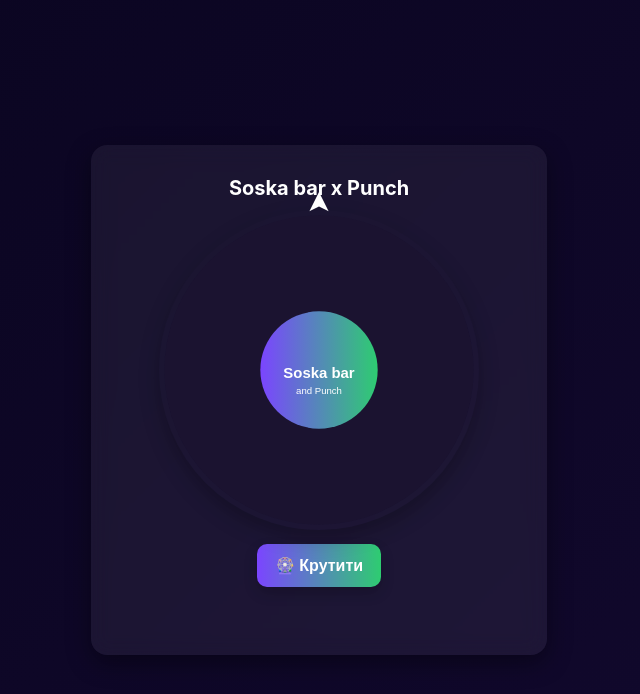
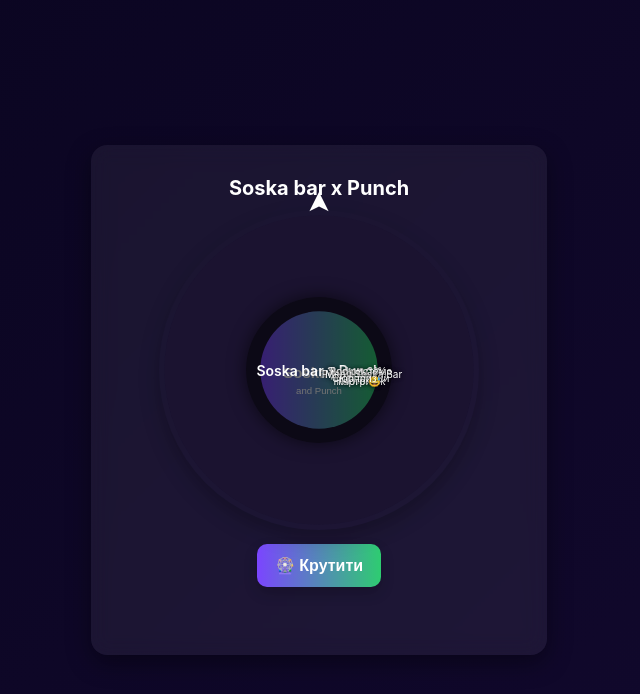
Before and after one commit to bountynazar21-dotcom/soska-wheel-app, a FastAPI app: page /static/index.html in a window 1280 px wide. Shown: the top 694 px of the page, without its empty margins (321-961 px from the left). Run offline with FastAPI, Linux system fonts and the light colour scheme; parts of the project's set-up code (start-up, migrations or seed data) failed here and were passed over; some libraries are stand-ins or nearby versions.

Commit message:
update GET routes and improve wheel logic

```diff
--- a/routes/spin.py
+++ b/routes/spin.py
@@ -49,8 +49,3 @@
 
     finally:
         db.close()
-
-
-@router.get("/ping")
-async def ping():
-    return {"status": "ok"}
--- a/static/index.html
+++ b/static/index.html
@@ -12,7 +12,15 @@
     <h1 class="brand">Soska bar x Punch</h1>
 
     <div class="wheel-wrap">
-      <img id="wheel" src="assets/wheel.svg" alt="Wheel">
+      <!-- контейнер колеса, в нього JS додасть підписи секторів -->
+      <div class="wheel-container">
+        <img id="wheel" src="assets/wheel.svg" alt="Wheel">
+
+        <!-- текст у центрі (сюди будемо виводити приз) -->
+        <div id="wheel-center-text">Soska bar x Punch</div>
+      </div>
+
+      <!-- стрілка поверх колеса -->
       <img id="pointer" src="assets/pointer.svg" alt="Pointer">
     </div>
 
@@ -20,6 +28,11 @@
     <p id="result" class="result"></p>
   </div>
 
+  <!-- оверлей салюту -->
+  <div id="fireworks" class="fireworks">
+    <div id="fireworks-text"></div>
+  </div>
+
   <script src="wheel.js"></script>
 </body>
 </html>
--- a/static/style.css
+++ b/static/style.css
@@ -38,20 +39,68 @@
   margin: 0 auto;
 }
 
+/* Контейнер колеса (сюди вішаємо текст, підписи) */
+.wheel-container {
+  position: relative;
+  width: 100%;
+  height: 100%;
+}
+
+/* Саме зображення колеса */
 #wheel {
   width: 100%;
+  height: 100%;
   border-radius: 50%;
   box-shadow: 0 8px 20px rgba(0, 0, 0, 0.25);
+  display: block;
 }
 
+/* Стрілка зверху */
 #pointer {
   position: absolute;
   left: 50%;
   top: -18px;
   transform: translateX(-50%);
   width: 48px;
+  z-index: 10;
 }
 
+/* Текст у центрі колеса (сюди виводимо приз) */
+#wheel-center-text {
+  position: absolute;
+  width: 130px;
+  height: 130px;
+  border-radius: 50%;
+  background: rgba(0, 0, 0, 0.55);
+  top: 50%;
+  left: 50%;
+  transform: translate(-50%, -50%);
+  display: flex;
+  align-items: center;
+  justify-content: center;
+  text-align: center;
+  color: #fff;
+  font-weight: 600;
+  font-size: 14px;
+  padding: 8px;
+  box-shadow: 0 0 18px rgba(0, 0, 0, 0.6);
+}
+
+/* Підписи секторів (JS буде додавати .sector-label) */
+.sector-label {
+  position: absolute;
+  top: 50%;
+  left: 50%;
+  transform-origin: 50% 0;
+  color: #fff;
+  font-size: 10px;
+  text-align: center;
+  width: 80px;
+  pointer-events: none;
+  text-shadow: 0 0 4px rgba(0, 0, 0, 0.8);
+}
+
+/* Кнопка */
 .spin-btn {
   margin-top: 14px;
   padding: 12px 18px;
--- a/static/wheel.js
+++ b/static/wheel.js
@@ -7,17 +7,69 @@
 
 const btn = document.getElementById("spinBtn");
 const wheel = document.getElementById("wheel");
+const wheelContainer = document.querySelector(".wheel-container");
 const res = document.getElementById("result");
+const centerText = document.getElementById("wheel-center-text");
+const fireworks = document.getElementById("fireworks");
+const fireworksText = document.getElementById("fireworks-text");
+
+// 👉 СПИСОК СЕКТОРІВ / ПРИЗІВ
+// ВАЖЛИВО: назви label повинні збігатися з тим, що бекенд повертає в `prize`
+const sectors = [
+  { label: "Рідина Punch" },
+  { label: "Знижка 31%" },
+  { label: "Pod система" },
+  { label: "Мерч Soska Bar" },
+  { label: "Дві рідини" },
+  { label: "Картридж" },
+  { label: "Нічого 😅" },
+  { label: "Сюрприз" }
+];
+
+const sectorAngle = 360 / sectors.length;
+// Стрілка зверху, а 0° для rotate — це “направо”, тому використовуємо офсет
+const POINTER_OFFSET = 90;
 
 let spinning = false;
 
+/**
+ * Додаємо підписи секторів по колу
+ */
+function renderSectorLabels() {
+  if (!wheelContainer) return;
+
+  sectors.forEach((sector, i) => {
+    const label = document.createElement("div");
+    label.className = "sector-label";
+    label.textContent = sector.label;
+
+    // центр сектору відносно 0°
+    const angle = i * sectorAngle + sectorAngle / 2;
+
+    // крутимо навколо центру кола, зсув до краю, потім повертаємо текст назад
+    label.style.transform = `
+      rotate(${angle - POINTER_OFFSET}deg)
+      translate(0, -42%)
+      rotate(${-(angle - POINTER_OFFSET)}deg)
+    `;
+
+    wheelContainer.appendChild(label);
+  });
+}
+
+renderSectorLabels();
+
+/**
+ * Запит до бекенда
+ */
 async function spinRequest(payload) {
   try {
     const r = await fetch("/spin", {
       method: "POST",
       headers: { "Content-Type": "application/json" },
-      body: JSON.stringify(payload),
+      body: JSON.stringify(payload)
     });
+
     return await r.json();
   } catch (e) {
     console.error(e);
@@ -25,52 +77,91 @@
   }
 }
 
+/**
+ * Показ салюту з текстом
+ */
+function showFireworks(text) {
+  if (!fireworks || !fireworksText) return;
+  fireworksText.textContent = text;
+  fireworks.classList.add("show");
+
+  setTimeout(() => {
+    fireworks.classList.remove("show");
+  }, 2000);
+}
+
 btn.addEventListener("click", async () => {
   if (spinning) return;
   spinning = true;
   btn.disabled = true;
+
   res.textContent = "Крутимо...";
+  if (centerText) centerText.textContent = "Крутимо...";
 
-  // Дані користувача з Telegram WebApp
+  // Дані юзера з Telegram WebApp
   let username = "unknown";
   let user_id = null;
 
-  if (tg && tg.initDataUnsafe && tg.initDataUnsafe.user) {
+  if (tg?.initDataUnsafe?.user) {
+    const u = tg.initDataUnsafe.user;
     username =
-      tg.initDataUnsafe.user.username ||
-      `${tg.initDataUnsafe.user.first_name || ""} ${
-        tg.initDataUnsafe.user.last_name || ""
-      }`.trim() ||
+      u.username ||
+      `${u.first_name || ""} ${u.last_name || ""}`.trim() ||
       "user";
-    user_id = tg.initDataUnsafe.user.id;
+    user_id = u.id;
   }
 
-  // Номер чеку — для MVP можна через prompt
   const check = prompt("Введи номер чеку (або залиш порожнім):") || "demo";
+  const payload = { username, user_id, check };
 
-  // Анімація колеса
-  const extraSpins = 5; // кількість повних обертів
-  const randomDeg = Math.floor(Math.random() * 360);
-  const finalDeg = 360 * extraSpins + randomDeg;
+  // 1️⃣ Спочатку дізнаємось, який приз видав бекенд
+  const { prize, repeat, message } = await spinRequest(payload);
 
-  wheel.style.transition = "transform 4s cubic-bezier(.33,1,.68,1)";
-  wheel.style.transform = `rotate(${finalDeg}deg)`;
+  // 2️⃣ Знаходимо сектор із таким призом
+  let sectorIndex = sectors.findIndex((s) => s.label === prize);
+  if (sectorIndex === -1) {
+    // Якщо бекенд повернув назву, якої немає у sectors — рулетка рандомна
+    sectorIndex = Math.floor(Math.random() * sectors.length);
+  }
 
-  // Паралельно шлемо запит на бекенд
-  const payload = { username, user_id, check };
-  const promise = spinRequest(payload);
+  const sectorCenterAngle =
+    sectorIndex * sectorAngle + sectorAngle / 2; // центр сектору в градусах
 
-  // Чекаємо поки докрутиться
-  setTimeout(async () => {
-    const { prize, repeat, message } = await promise;
+  // Кут, щоб стрілка зверху зупинилась на центрі цього сектору
+  // Формула: хочемо, щоб (sectorCenterAngle + rotation) ≡ POINTER_OFFSET (mod 360)
+  // => rotation ≡ POINTER_OFFSET - sectorCenterAngle (mod 360)
+  const baseRot = (POINTER_OFFSET - sectorCenterAngle + 360) % 360;
+  const extraSpins = 5; // повні оберти для краси
+  const finalDeg = 360 * extraSpins + baseRot;
 
+  // Скидаємо попередню анімацію
+  wheel.style.transition = "none";
+  wheel.style.transform = `rotate(0deg)`;
+
+  // Даємо браузеру кадр, потім крутимо
+  requestAnimationFrame(() => {
+    wheel.style.transition = "transform 4s cubic-bezier(.33,1,.68,1)";
+    wheel.style.transform = `rotate(${finalDeg}deg)`;
+  });
+
+  // 3️⃣ Коли анімація закінчилась — показуємо приз, салют, розлочуємо кнопку
+  const onEnd = () => {
     if (repeat) {
       res.textContent = `${message} Ваш приз: ${prize}`;
     } else {
       res.textContent = `Вітаємо! Ви виграли: ${prize}`;
     }
 
+    if (centerText) {
+      centerText.textContent = prize;
+    }
+
+    showFireworks(`🎉 ${prize} 🎉`);
+
     spinning = false;
     btn.disabled = false;
-  }, 4200);
+    wheel.removeEventListener("transitionend", onEnd);
+  };
+
+  wheel.addEventListener("transitionend", onEnd);
 });
```
Also changed, not shown: other parts of static/style.css (+60 -0 lines), config.py (+7 -7 lines).
